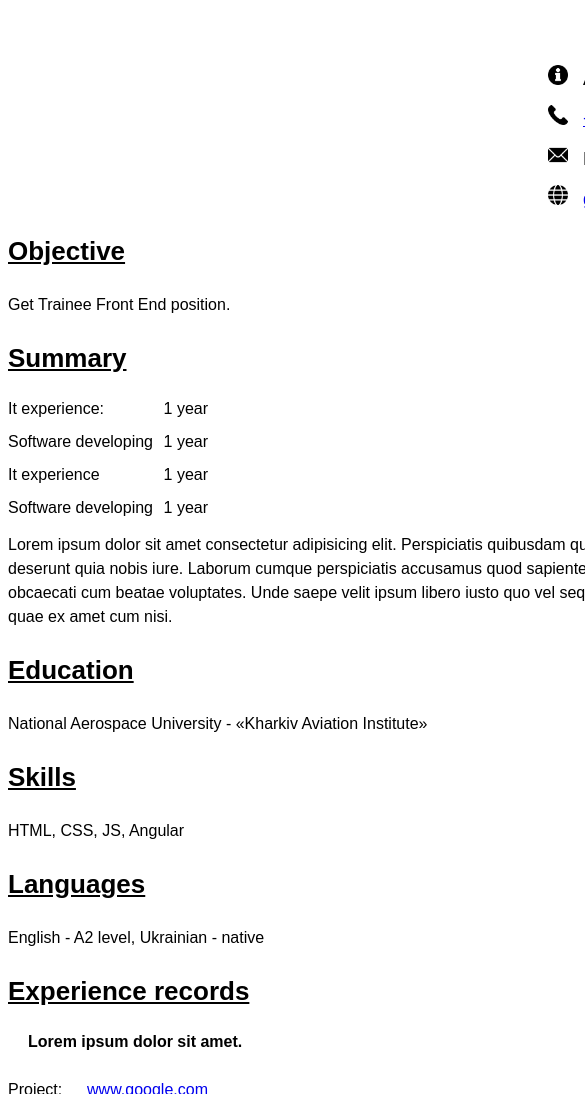
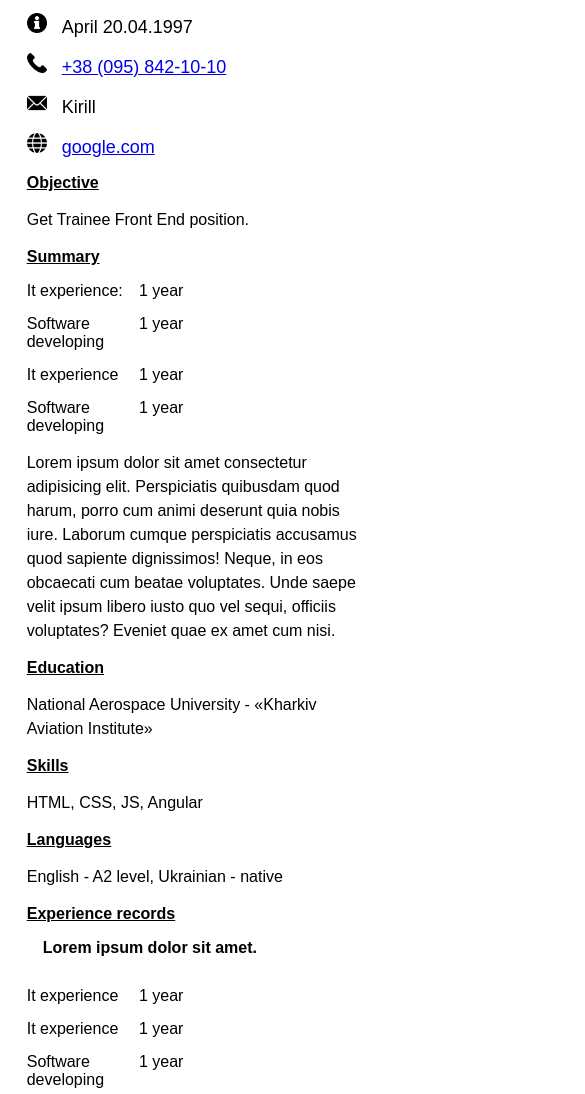
Before and after one commit to kerich2004/test-repository, a plain HTML site: page index.html in a window 390 px wide. Shown: the part 100-1194 px from the top of the page, 585 px wide, since content can reach past the window. Drawn offline with Linux system fonts and the light colour scheme.

Commit message:
media_v1

```diff
--- a/index.html
+++ b/index.html
@@ -77,13 +77,17 @@
                     Experience records
                 </h3>
                 <p class="text-indent">Lorem ipsum dolor sit amet.</b>
-                <div class="block">
-                    <div class="block-title underline">Project:</div>
-                    <div class="block-text"><a href="#">www.google.com</a></div>
+                    <div class="block">
+                    <div class="block-title">It experience</div>
+                    <div class="block-text">1 year</div>
                 </div>
                 <div class="block">
-                    <div class="block-title underline">Project:</div>
-                    <div class="block-text"><a href="#">www.google.com</a></div>
+                    <div class="block-title">It experience</div>
+                    <div class="block-text">1 year</div>
+                </div>
+                <div class="block">
+                    <div class="block-title">Software developing</div>
+                    <div class="block-text">1 year</div>
                 </div>
                 <p class="section-text">
                     Lorem ipsum dolor sit amet, consectetur adipisicing elit. Odit, aliquam odio dolore labore, aut magni numquam totam ipsam ab possimus minus nam molestiae consequatur ducimus repellendus nemo blanditiis earum cumque delectus sint illum accusantium debitis hic. Id quas eveniet alias.
@@ -91,5 +95,6 @@
             </section>
     </div>
 
+
 </body>
 </html>
--- a/style.css
+++ b/style.css
@@ -1,10 +1,11 @@
 body {
     font-family: sans-serif;
+    font-size: 16px;
 }
 
-.center {
+/* .center {
     text-align: center;
-}
+} */
 
 .container {
     width: 800px;
@@ -35,8 +36,12 @@ body {
 }
 
 .section-contacts{
-    width: 300px;
+    width: 30%;
     margin-left: auto;
+}
+
+.list {
+    padding: 0;
 }
 
 .list-item {
@@ -46,15 +51,41 @@ body {
 }
 
 .block {
-    width: 25%;
     display: flex;
     margin-bottom: 15px;
-    justify-content: space-between;
+    width: 500px;
 }
 
-
+.block-title {
+    flex: 1;
+}
+.block-text {
+    flex: 2;
+}
 .text-indent {
-    text-indent: 20px;
+    text-indent: 1em;
     font-weight: 700;
     margin-bottom: 30px;
 }
+
+@media (max-width: 780px) {
+    .container {
+        width: 90%;
+    }
+    .name {
+        text-align: center;
+        font-size: 20px;
+    }
+    .section-contacts {
+        display: block;
+        width: 100%;
+        margin: 0;
+        padding: 0;
+    }
+    .block {
+        width: 100%;
+    }
+    .section-title {
+        font-size: 16px;
+    }
+}
```
